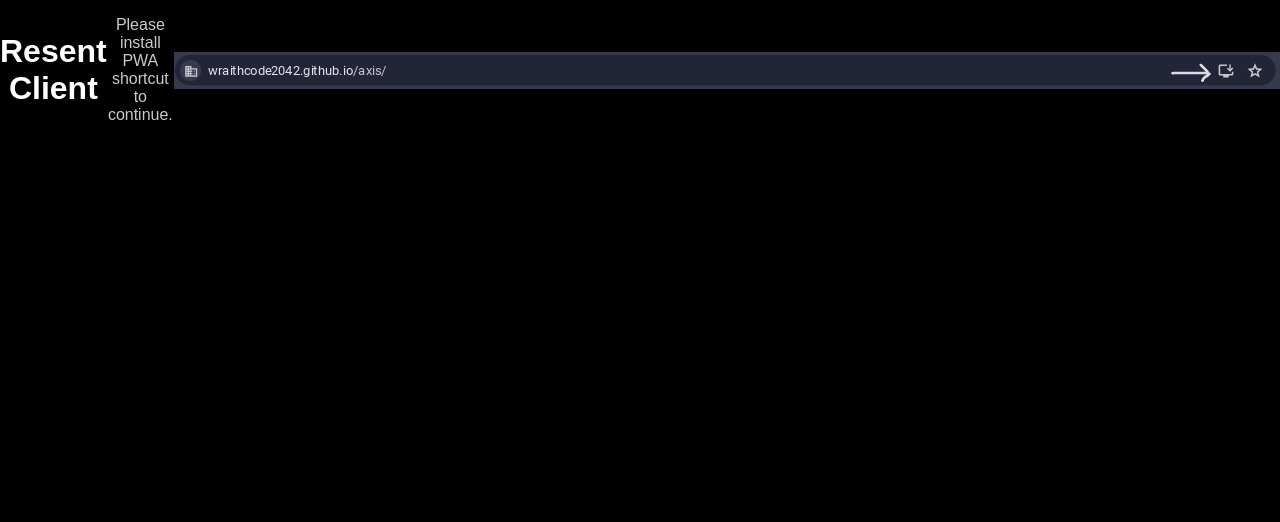
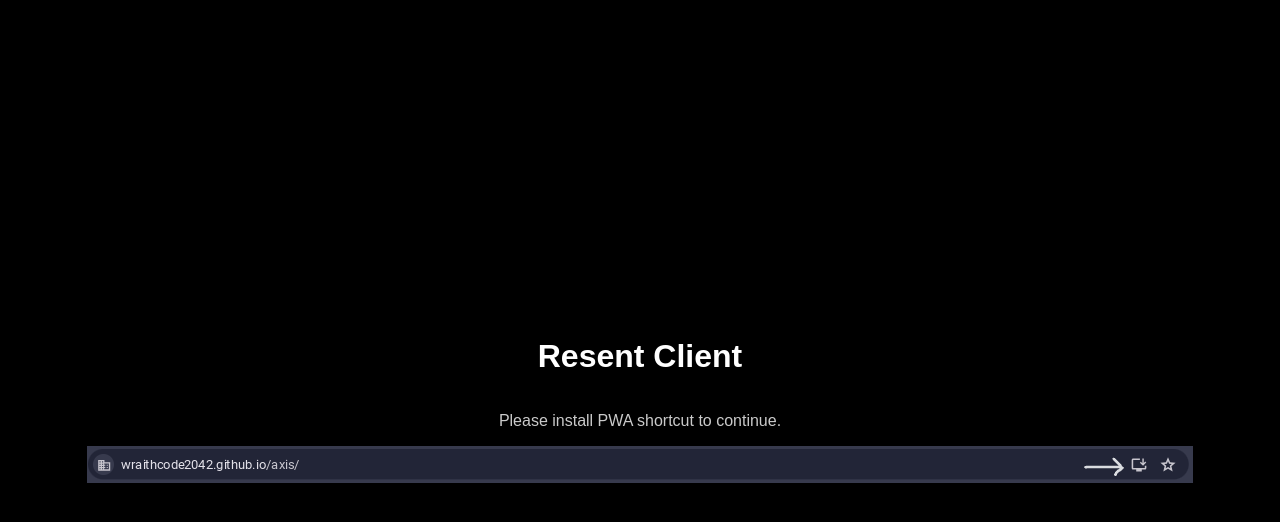
Before and after one commit to wraithcode2042/pwa-test, a plain HTML site: page index.html in a window 1280 px wide. Drawn offline with Linux system fonts and the light colour scheme.

Commit message:
Update styles.css

```diff
--- a/styles.css
+++ b/styles.css
@@ -4,7 +4,10 @@ body {
     color: #ffffff;
     text-align: center;
     margin: 0;
+    height: 100vh;
+    width: 100vw;
     display: flex;
+    flex-direction: column;
     align-items: center;
     justify-content: center;
 }
```
